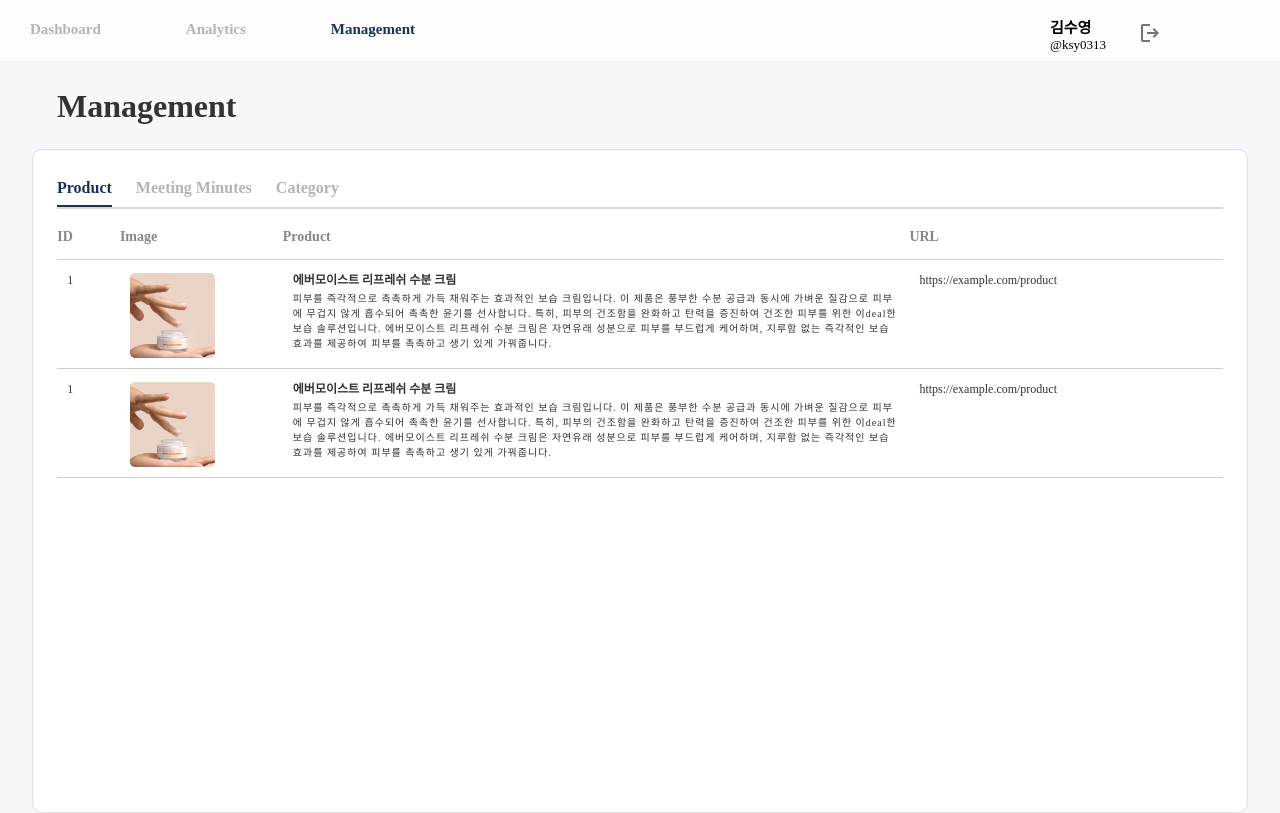
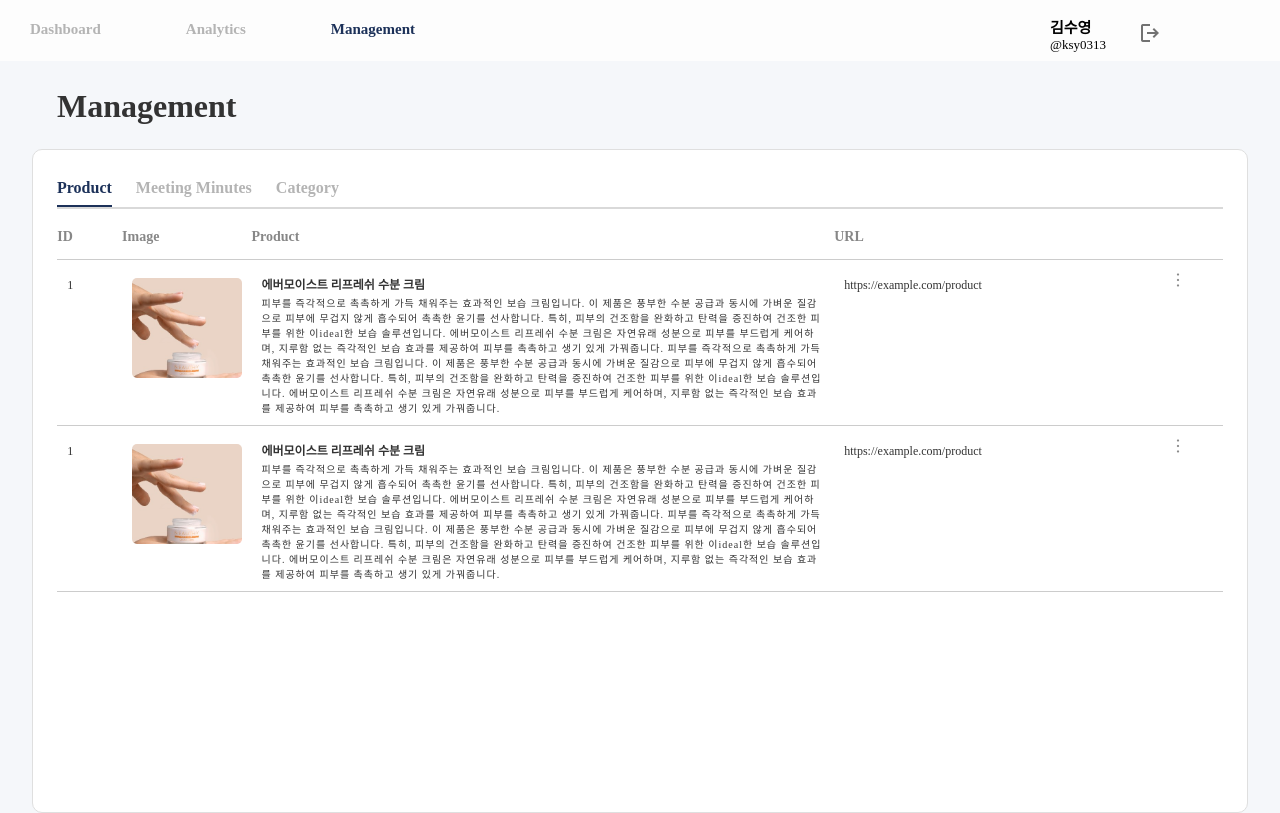
Before and after one commit to CSID-DGU/2024-1-SCS4031-01-11m-1, a React (Vite) app in the folder frontend/: page /management in a window 1280 px wide. Built offline with nearby package versions, Linux system fonts and the light colour scheme.

Commit message:
feat: 수정삭제레이아웃추가

```diff
--- a/frontend/src/components/management/Product.jsx
+++ b/frontend/src/components/management/Product.jsx
@@ -1,6 +1,8 @@
-import React from 'react';
+import React, { useState } from 'react';
 import styled from 'styled-components';
-import productimg from '../image/image1_example.jpg'
+import productimg from '../image/image1_example.jpg';
+import morebutton_icon from '../image/morebutton_icon.png';
+
 
 
 const TableRow = styled.tr`
@@ -15,21 +17,70 @@ const TableCell = styled.td`
     font-style: normal;
     font-weight: 400;
     line-height: normal;
-    padding:10px;
+    padding: 10px;
 `;
 
 
+
 const Image = styled.img`
+    max-width: 100%;
+    max-height: 80%;
+    border-radius: 5px;
+`;
+
+const ImageContainer = styled.div`
+    width: 100%;
+    height: 100px;
+    background: url(${productimg});
+    background-size: cover;
+    flex-shrink: 0;
+    border-radius: 5px;
+`;
+
+const MoreButton = styled.button`
+    width: 20px;
+    height: 20px;
+    background: url(${morebutton_icon}) no-repeat center;
+    background-size: contain;
+    border: none;
+    cursor: pointer;
+`;
+
+const OptionsContainer = styled.div`
+    position: relative;
+    background-color: #fff;
+    border: 1px solid #ccc;
+    border-radius: 5px;
+    padding: 5px;
+    display: ${({ visible }) => (visible ? 'block' : 'none')};
+    top: 0;
+    right: calc(100%);
+    width: 58px;
+    height: 65px;
+    flex-shrink: 0;
+    border-radius: 5px;
+    border: 0.5px solid #B4B4B4;
+    background: #FFF;
+    box-shadow: 0px 1px 5px 0px rgba(0, 0, 0, 0.25);
 
 `;
 
-const ImageContainer = styled.div`
-    width:85px;
-    height: 85px;
-    background: url(${productimg});
-    background-size : cover;
-    flex-shrink: 0;
-    border-radius: 5px;
+
+const OptionButton = styled.button`
+    background: none;
+    border: none;
+    cursor: pointer;
+    display: block;
+    width: 100%;
+    padding: 5px ;
+    text-align: left;
+    color: #000;
+    font-family: "Wanted Sans";
+    font-size: 10px;
+    font-style: normal;
+    font-weight: 500;
+    line-height: normal;
+    text-align: center;
 
 `;
 
@@ -38,8 +89,8 @@ const ProductContainer = styled.div`
     flex-direction: column;
     justify-content: center;
     align-items: flex-start;
-    justify-content: flex-start;
     gap: 2px;
+
 `;
 
 const ProductName = styled.p`
@@ -60,11 +111,30 @@ const ProductExplanation = styled.p`
     font-style: normal;
     font-weight: 400;
     line-height: normal;
-    letter-spacing:1px;
+    letter-spacing: 1px;
     text-align: left;
 `;
 
-const Product = () => (
+
+const Product = () => {
+    const [optionsVisible, setOptionsVisible] = useState(false);
+
+    const handleMoreButtonClick = () => {
+        setOptionsVisible(!optionsVisible);
+    };
+
+    const handleEditClick = () => {
+        console.log('Edit button clicked');
+        //수정로직 여기에
+    };
+
+    const handleDeleteClick = () => {
+        console.log('Delete button clicked');
+        //삭제로직 여기에
+    };
+
+    return (
+        <>
         <TableRow>
             <TableCell>1</TableCell>
             <TableCell>
@@ -75,7 +145,9 @@ const Product = () => (
             <TableCell>
                 <ProductContainer>
                     <ProductName>에버모이스트 리프레쉬 수분 크림</ProductName>
-                <ProductExplanation>피부를 즉각적으로 촉촉하게 가득 채워주는 효과적인 보습 크림입니다. 이 제품은 풍부한 수분 공급과 동시에 가벼운 질감으로 피부에 무겁지 않게 흡수되어 촉촉한 윤기를 선사합니다. 특히, 피부의 건조함을 완화하고 탄력을 증진하여 건조한 피부를 위한 이deal한 보습 솔루션입니다. 에버모이스트 리프레쉬 수분 크림은 자연유래 성분으로 피부를 부드럽게 케어하며, 지루함 없는 즉각적인 보습 효과를 제공하여 피부를 촉촉하고 생기 있게 가꿔줍니다.</ProductExplanation>
+                    <ProductExplanation>피부를 즉각적으로 촉촉하게 가득 채워주는 효과적인 보습 크림입니다. 이 제품은 풍부한 수분 공급과 동시에 가벼운 질감으로 피부에 무겁지 않게 흡수되어 촉촉한 윤기를 선사합니다. 특히, 피부의 건조함을 완화하고 탄력을 증진하여 건조한 피부를 위한 이ideal한 보습 솔루션입니다. 에버모이스트 리프레쉬 수분 크림은 자연유래 성분으로 피부를 부드럽게 케어하며, 지루함 없는 즉각적인 보습 효과를 제공하여 피부를 촉촉하고 생기 있게 가꿔줍니다.
+                    피부를 즉각적으로 촉촉하게 가득 채워주는 효과적인 보습 크림입니다. 이 제품은 풍부한 수분 공급과 동시에 가벼운 질감으로 피부에 무겁지 않게 흡수되어 촉촉한 윤기를 선사합니다. 특히, 피부의 건조함을 완화하고 탄력을 증진하여 건조한 피부를 위한 이ideal한 보습 솔루션입니다. 에버모이스트 리프레쉬 수분 크림은 자연유래 성분으로 피부를 부드럽게 케어하며, 지루함 없는 즉각적인 보습 효과를 제공하여 피부를 촉촉하고 생기 있게 가꿔줍니다.
+                    </ProductExplanation>
                 </ProductContainer>
             </TableCell>
             <TableCell>
@@ -83,8 +155,18 @@ const Product = () => (
                     https://example.com/product
                 </a>
             </TableCell>
+            <TableCell>
+                    <MoreButton onClick={handleMoreButtonClick} />
+                    <OptionsContainer visible={optionsVisible}>
+                            <OptionButton onClick={handleEditClick}>Edit</OptionButton>
+                            <OptionButton onClick={handleDeleteClick}>Delete</OptionButton>
+                    </OptionsContainer>
+            </TableCell>
 
         </TableRow>
+
+        </>
     );
+};
 
 export default Product;
--- a/frontend/src/components/management/ProductTable.jsx
+++ b/frontend/src/components/management/ProductTable.jsx
@@ -30,6 +30,7 @@ const TableCell = styled.td`
 `;
 
 
+
 function ProductTable() {
   return (
     <TableContainer>
@@ -37,9 +38,10 @@ function ProductTable() {
         <tbody>
           <TableRow>
             <TableCell width="5%">ID</TableCell>
-            <TableCell width="13%">Image</TableCell>
-            <TableCell width="50%">Product</TableCell>
+            <TableCell width="10%">Image</TableCell>
+            <TableCell width="45%">Product</TableCell>
             <TableCell width="25%">URL</TableCell>
+            <TableCell width="5%"></TableCell>
           </TableRow>
         </tbody>
         <Product />
```
Lines whose indentation alone changed are shown as unchanged.
